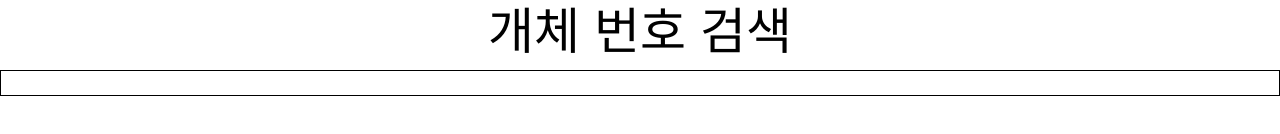
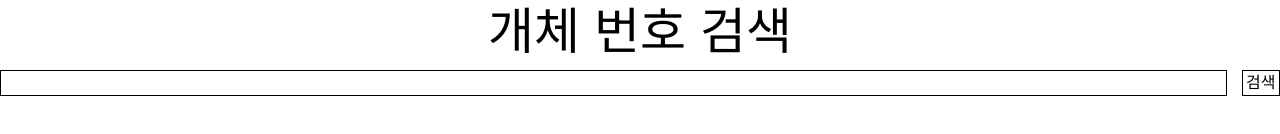
Before and after one commit to ohjohwan/cow-manager, a Next.js app: page / in a window 1280 px wide. Shown: the part 202-336 px from the top of the page. Built offline with nearby package versions, Linux system fonts and the light colour scheme.

Commit message:
feat: 개체 번호 검색 기능 추가

```diff
--- a/src/app/page.tsx
+++ b/src/app/page.tsx
@@ -3,11 +3,15 @@
 import Calendar from "@/components/Calendar";
 import { useState } from "react";
 import { useCowStore } from "@/store/useCattleDeliveryStore";
+import { EditCow } from "@/store/useCattleDeliveryStore";
 
 export default function Home() {
   const [showCalendar, setShowCalendar] = useState(false); // 달력 표시 토글 상태
-  const { tempCow, setTempField, cowState, addCow, deleteCow } = useCowStore();
+  const { tempCow, setTempField, cowState, addCow, deleteCow, searchCow } =
+    useCowStore();
   const [error, setError] = useState("");
+  const [searchCowNumber, setSearchCowNumber] = useState("");
+  const [searchReturn, setSearchReturn] = useState<EditCow | null>(null);
 
   const handleDateSelect = (date: string) => {
     setTempField("inseminationDate", date);
@@ -49,6 +53,7 @@ export default function Home() {
     }
   };
 
+  // 분만 예정일, 수정일 계산식
   const Insemination_dueDate_Calculator = (date: Date) => {
     const pad = (n: number) => String(n).padStart(2, "0");
 
@@ -76,6 +81,11 @@ export default function Home() {
 
   const isValid =
     Object.values(tempCow).every((value) => value !== "") && !error;
+
+  const handleSearchCow = (cowNumber: string) => {
+    const result = searchCow(cowNumber);
+    setSearchReturn(result ?? null);
+  };
 
   return (
     <>
@@ -150,7 +160,27 @@ export default function Home() {
       </div>
 
       <p className="text-center text-[50px]">개체 번호 검색</p>
-      <input className="border-[1px] w-full m-auto"></input>
+      <div className="flex gap-[15px]">
+        <input
+          value={searchCowNumber}
+          className="border-[1px] w-full m-auto"
+          onChange={(e) => setSearchCowNumber(e.target.value)}
+        ></input>
+        <button
+          className="block w-[40px] border-[1px]"
+          onClick={() => handleSearchCow(searchCowNumber)}
+        >
+          검색
+        </button>
+      </div>
+      <div>
+        {searchReturn && (
+          <>
+            <div>{searchReturn.number}</div>
+            <div>{searchReturn.gender}</div>
+          </>
+        )}
+      </div>
     </>
   );
 }
--- a/src/store/useCattleDeliveryStore.ts
+++ b/src/store/useCattleDeliveryStore.ts
@@ -2,9 +2,15 @@ import { create } from "zustand";
 
 interface Cow {
   number: string; // 개체 번호
+  gender: boolean | null;
   inseminationDate: string; // 수정 일자
   expectedDeliveryDate: string; // 분만 일자
   nextInseminationDate: string; // 다음 수정 일자자
+}
+
+export interface EditCow extends Cow {
+  vaccineCheck: boolean;
+  vaccineDose: string[] | string;
 }
 
 interface CowStoreState {
@@ -16,13 +22,16 @@ interface CowStoreState {
 
   addCow: () => void;
   deleteCow: (cowNumber: string) => void;
+
+  searchCow: (cowNumber: string) => void;
 }
 
-export const useCowStore = create<CowStoreState>((set) => ({
+export const useCowStore = create<CowStoreState>((set, get) => ({
   cowState: [],
 
   tempCow: {
     number: "",
+    gender: null,
     inseminationDate: "",
     expectedDeliveryDate: "",
     nextInseminationDate: "",
@@ -41,6 +50,7 @@ export const useCowStore = create<CowStoreState>((set) => ({
       cowState: [...state.cowState, state.tempCow],
       tempCow: {
         number: "",
+        gender: null,
         inseminationDate: "",
         expectedDeliveryDate: "",
         nextInseminationDate: "",
@@ -51,4 +61,7 @@ export const useCowStore = create<CowStoreState>((set) => ({
     set((state) => ({
       cowState: state.cowState.filter((cow) => cow.number !== cowNumber),
     })),
+
+  searchCow: (cowNumber) =>
+    get().cowState.find((cow) => cow.number === cowNumber),
 }));
```
